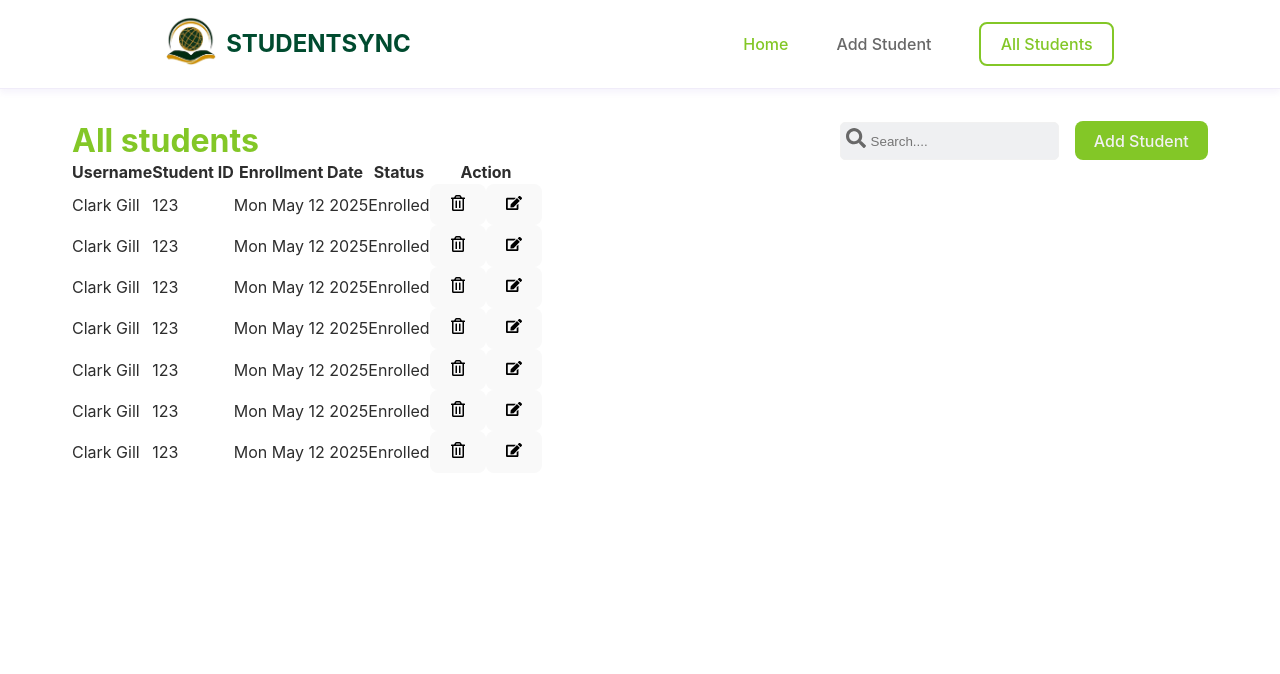
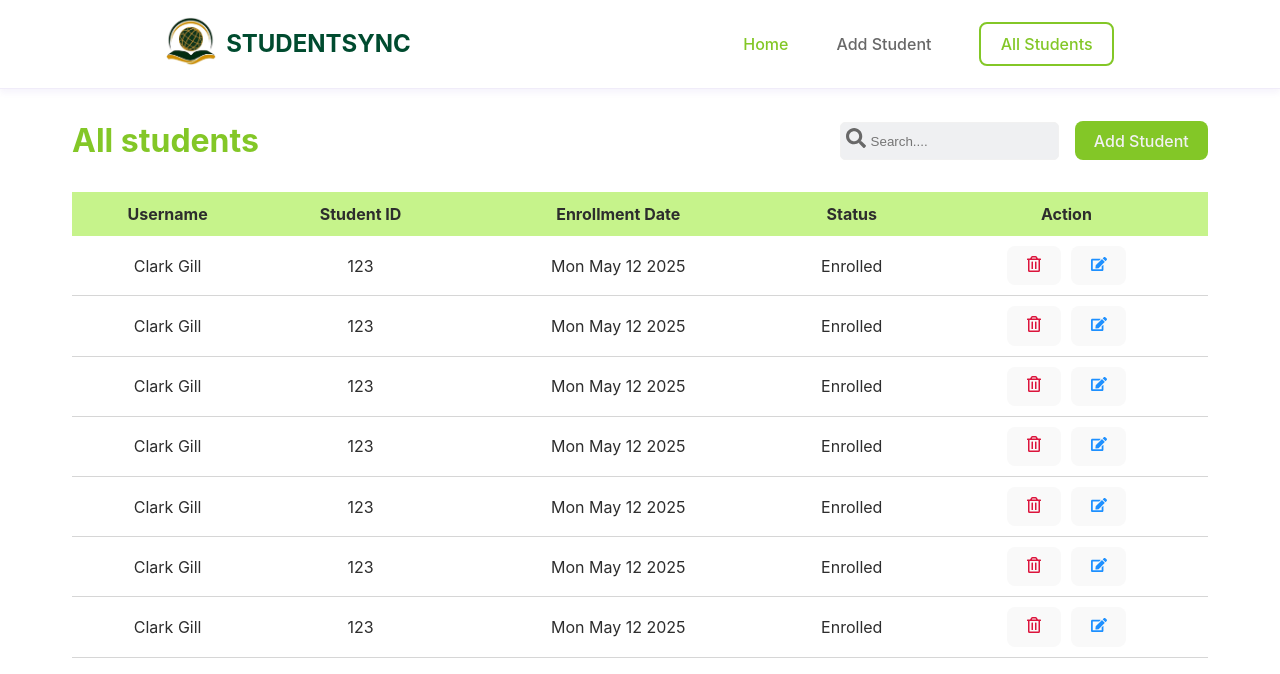
Before and after one commit to RP-Tumba/studentsync-frontend-emerald, a React (Vite) app: page /AllStudents in a window 1280 px wide. Shown: the top 674 px of the page. Built offline with nearby package versions, Linux system fonts and the light colour scheme.

Commit message:
feat: student table styles

```diff
--- a/src/index.css
+++ b/src/index.css
@@ -290,3 +290,57 @@ text-align: center;
   background-color: #83C727;
   color: #f1f1f1;
 }
+
+/****student list****/
+
+.responsive-table{
+  width: 100%;
+  overflow-x: auto;
+  background-color: white;
+  min-height: 100vh;
+  padding: 2em 0;
+}
+.responsive-table table{
+  width: 100%;
+  border: 0;
+
+}
+
+.responsive-table table thead{
+  background-color: #c6f38b;
+
+}
+
+.responsive-table table thead tr th{
+  padding: 10px 0;
+}
+
+.responsive-table table tbody tr td{
+  border-bottom: 1px solid #cccc;
+  padding: 10px 0;
+  text-align: center;
+}
+
+.responsive-table table tbody td .action{
+ display: flex ;
+ justify-content: center;
+ gap: 10px;
+}
+
+#delete{
+ color: crimson;
+ border: none;
+}
+#delete:hover{
+  background-color: lightcoral;
+  color: white;
+}
+#edit{
+  color: dodgerblue;
+  border: none;
+}
+
+#edit:hover{
+  background-color: dodgerblue;
+  color: white;
+}
```
